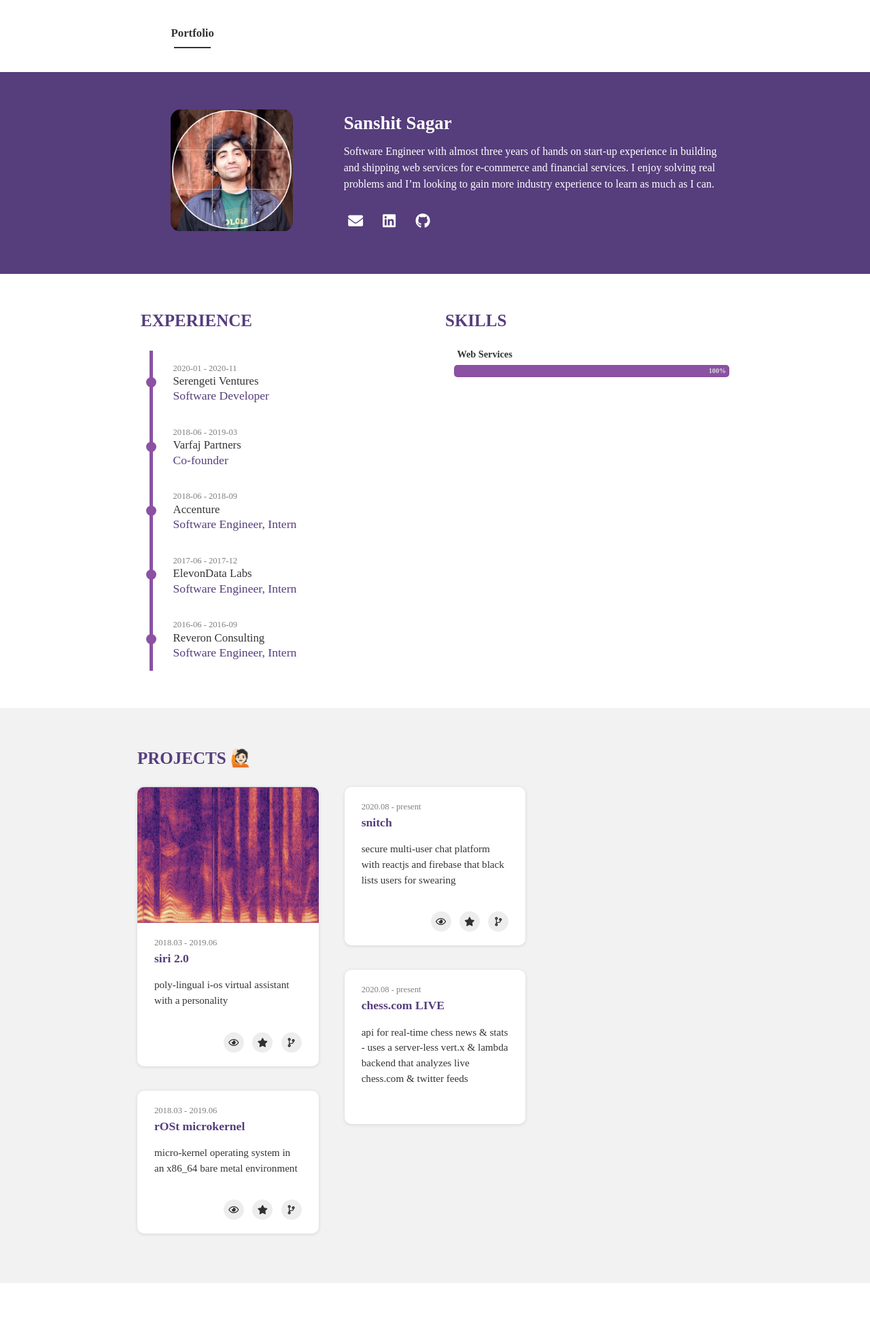
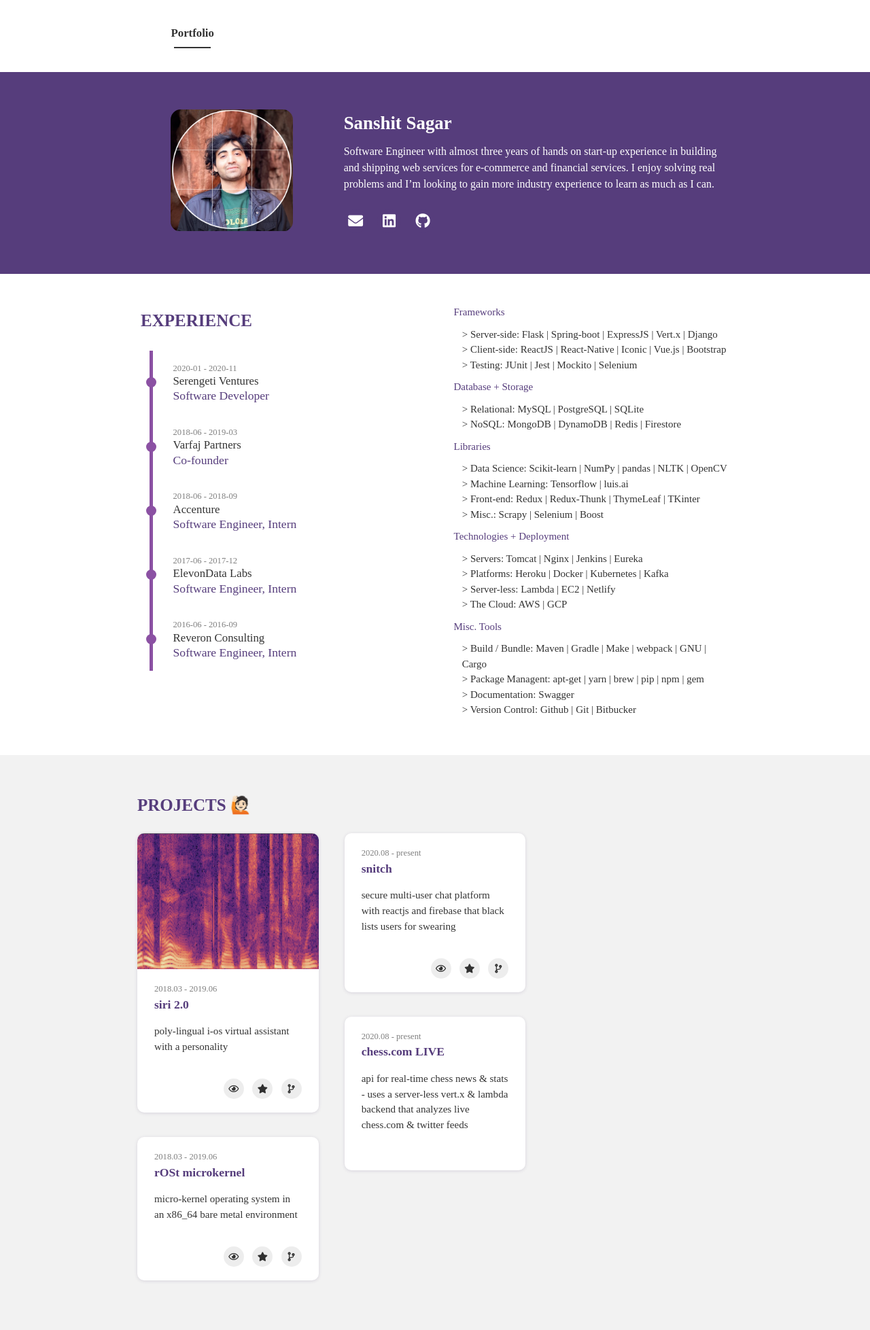
Before and after one commit to Sanshit-sagar/portfolio, a Jekyll site: the page built from portfolio.html, in a window 1280 px wide. Shown: the whole page at 68% size. Built offline with Jekyll 4.4.1, drawn with Linux system fonts in a browser that asks for light colours; nearby versions of some CDN libraries; some web fonts are replaced; before the commit the page ends 1888 px from its top, so only the background shows below that.

Commit message:
added skills

```diff
--- a/_layouts/portfolio.html
+++ b/_layouts/portfolio.html
@@ -38,21 +38,71 @@ layout: page
       </ul>
     </article>
     <article class="skills col-12 col-md-6">
-      <p class="title">SKILLS</p>
       <ul class="skill-list">
-        {% for _ in profile.skills %}
-        <li class="skill">
-          <p class="name">{{ _.skill }}</p>
-          <div class="progress">
-            <div class="progress-bar" style="width: {{ _.value }}%">
-              <div class="progress-value">{{ _.value }}%</div>
-            </div>
-          </div>
-        </li>
-        {% endfor %}
-      </ul>
-    </article>
+
+        <li class="skill">Frameworks</li>
+        <ul class="skill-list">
+          <li class="skill2"> >  Server-side: Flask | Spring-boot | ExpressJS | Vert.x | Django  </li>
+          <li class="skill2"> >  Client-side: ReactJS | React-Native | Iconic | Vue.js | Bootstrap </li>
+          <li class="skill2"> >  Testing: JUnit | Jest | Mockito | Selenium </li>
+        </ul>
+
+        <!-- add groovy to algnuages, find name of spring mvc testing fr. add back angular + rails-->
+        <li class="skill">Database + Storage</li>
+        <ul class="skill-list">
+          <li class="skill2"> >  Relational: MySQL | PostgreSQL | SQLite </li>
+          <li class="skill2"> >  NoSQL: MongoDB | DynamoDB | Redis | Firestore </li>
+        </ul>
+
+        <li class="skill">Libraries</li>
+        <ul class="skill-list">
+          <li class="skill2"> > Data Science: Scikit-learn | NumPy | pandas | NLTK | OpenCV  </li>
+          <li class="skill2"> > Machine Learning: Tensorflow | luis.ai  </li>
+          <li class="skill2"> > Front-end: Redux | Redux-Thunk | ThymeLeaf | TKinter </li>
+          <!-- <li class="skill2"> > General: Boost   -->
+          <li class="skill2"> > Misc.: Scrapy | Selenium | Boost </li>
+        </ul>
+
+        <li class="skill">Technologies + Deployment</li>
+        <ul class="skill-list">
+          <li class="skill2"> > Servers: Tomcat | Nginx | Jenkins | Eureka </li>
+          <li class="skill2"> > Platforms: Heroku | Docker | Kubernetes | Kafka </li>
+          <li class="skill2"> > Server-less: Lambda | EC2 | Netlify </li>
+          <li class="skill2"> > The Cloud: AWS | GCP</li>
+        </ul>
+
+        <li class="skill">Misc. Tools</li>
+        <ul class="skill-list">
+          <li class="skill2"> > Build / Bundle: Maven | Gradle | Make | webpack | GNU | Cargo </li>
+          <li class="skill2"> > Package Managent: apt-get | yarn | brew | pip | npm | gem  </li>
+          <!-- <li class="skill2"> > Environments: Node.js | JDK | GraalVM </li>  -->
+          <li class="skill2"> > Documentation: Swagger  </li>
+          <li class="skill2"> > Version Control: Github | Git | Bitbucker  </li>
+        </ul>
+
+        <!-- <li class="skill">TODO</li>
+        <ul class="skill-list">
+          <li class="skill2"> > IDE: VisualStudio | Atom | IntelliJ  </li>
+          <li class="skill2"> > GUIs: Postman | Jupyter |   </li>
+          <li class="skill2"> > Node.js | JVM | GraalVM </li>
+          <li class="skill2"> > Misc.: Okta | JHipster | Jekyll </li>
+       </ul>
+
+
+       <li class="skill">Linux</li>
+       <ul class="skill-list">
+         <li class="skill2"> > TODO:  </li>
+       </ul>   -->
+
+    </div>
   </section>
 
   {% include projects.html %}
 </div>
+
+
+<!-- <p> Flask <span style="color:rgb(74, 17, 127)"> | </span>
+  Spring-Boot <span style="color:rgb(74, 17, 127)"> | </span>
+  ExpressJS <span style="color:rgb(74, 17, 127)"> | </span>
+  Django
+</p> -->
--- a/_sass/layouts/_portfolio.scss
+++ b/_sass/layouts/_portfolio.scss
@@ -121,51 +121,18 @@
     .skills {
       padding-top: 35px;
       ul.skill-list {
-        margin-top: 20px;
         margin-left: 3%;
         list-style-type: none;
         li.skill {
-          margin: 18px auto;
-          .name {
-            padding-left: 5px;
-            font-size: 0.85rem;
-            font-weight: 600;
+          margin: 10px auto;
+          color: $theme-dark;
+        }
+        li.skill2 {
+          color: 'black';
+          ul.skill-list2 {
+            margin-left: 3%;
+            list-style-type: none;
           }
-          .progress {
-            position: relative;
-            overflow: hidden;
-            width: 100%;
-            height: 18px;
-            background-color: rgba(0, 0, 0, 0.08);
-            border-radius: 5px;
-            animation-name: progressAnimation;
-            animation-duration: 1s;
-            animation-timing-function: ease-in-out;
-            -webkit-animation-name: progressAnimation;
-            -webkit-animation-duration: 1s;
-            -webkit-animation-timing-function: ease-in-out;
-          }
-          .progress-bar {
-            position: absolute;
-            height: 18px;
-            background-color: $theme-color;
-          }
-          .progress-value {
-            position: absolute;
-            right: 5px;
-            color: #ddd;
-            font-size: 0.6rem;
-            font-weight: 600;
-            line-height: 1.1rem;
-          }
-        }
-      }
-      @keyframes progressAnimation {
-        from {
-          width: 40%;
-        }
-        to {
-          width: 100%;
         }
       }
     }
```
Also changed, not shown: 2 other files.
